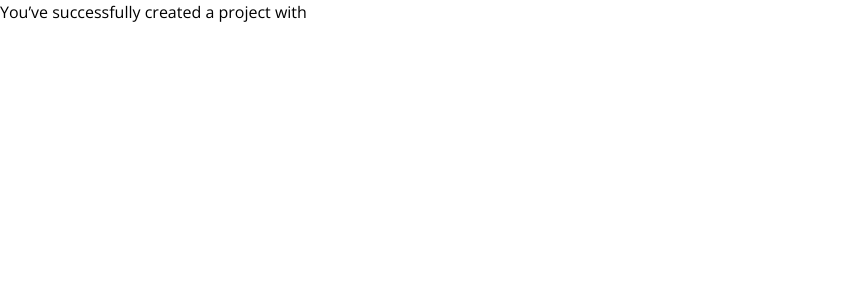
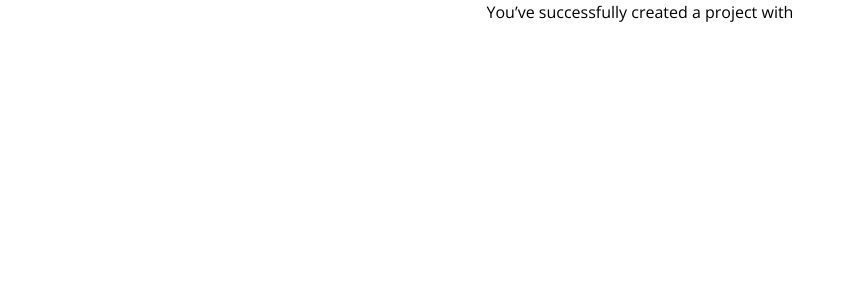
Before and after one commit to phananhtuan09/vue-job-search, a Vue app: page / in a window 1280 px wide. Shown: the top 300 px of the page, without its empty margins (0-855 px from the left). Built offline with nearby package versions, Linux system fonts and the light colour scheme.

Commit message:
config Tailwind CSS IntelliSense

```diff
--- a/src/App.vue
+++ b/src/App.vue
@@ -1,7 +1,7 @@
 <template>
   <header>
     <div class="wrapper">
-      <h1>You’ve successfully created a project with</h1>
+      <h1 class="text-center">You’ve successfully created a project with</h1>
     </div>
   </header>
 </template>
--- a/src/main.js
+++ b/src/main.js
@@ -1,5 +1,5 @@
 import { createApp } from 'vue'
 import App from './App.vue'
-import '@/index.css'
+import './index.css'
 
 createApp(App).mount('#app')
--- a/tailwind.config.js
+++ b/tailwind.config.js
@@ -3,7 +3,7 @@
 const defaultTheme = require('tailwindcss/defaultTheme')
 
 module.exports = {
-  content: ['./index.html', './src/**/*.{vue,js,ts}'],
+  content: ['./index.html', './src/**/*.{vue,js,ts,jsx,tsx}'],
   theme: {
     extend: {
       fontFamily: {
```
Also changed, not shown: 1 other file (tests, documents, lock files or other folders).
